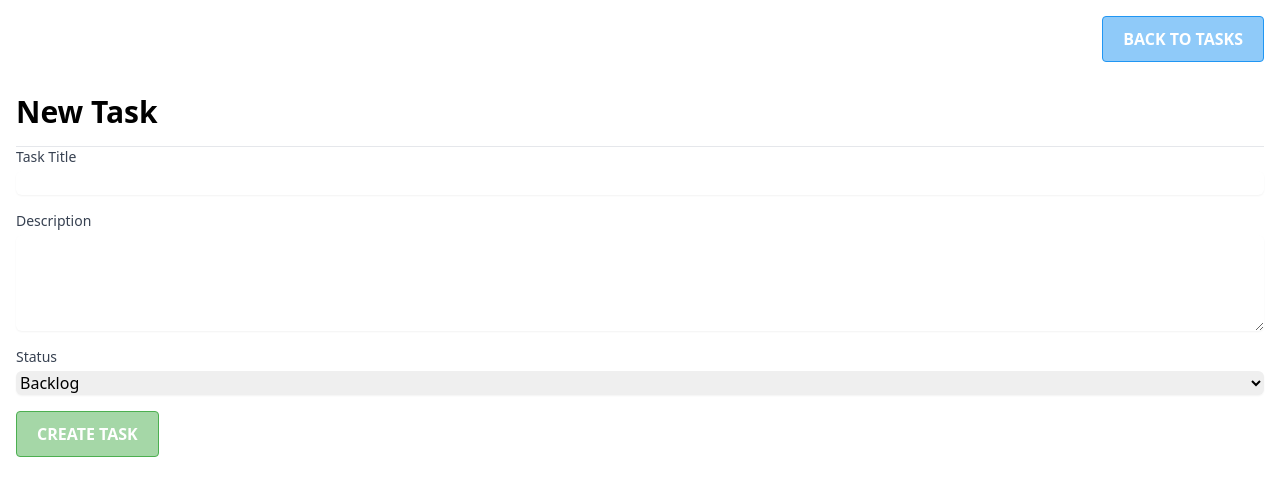
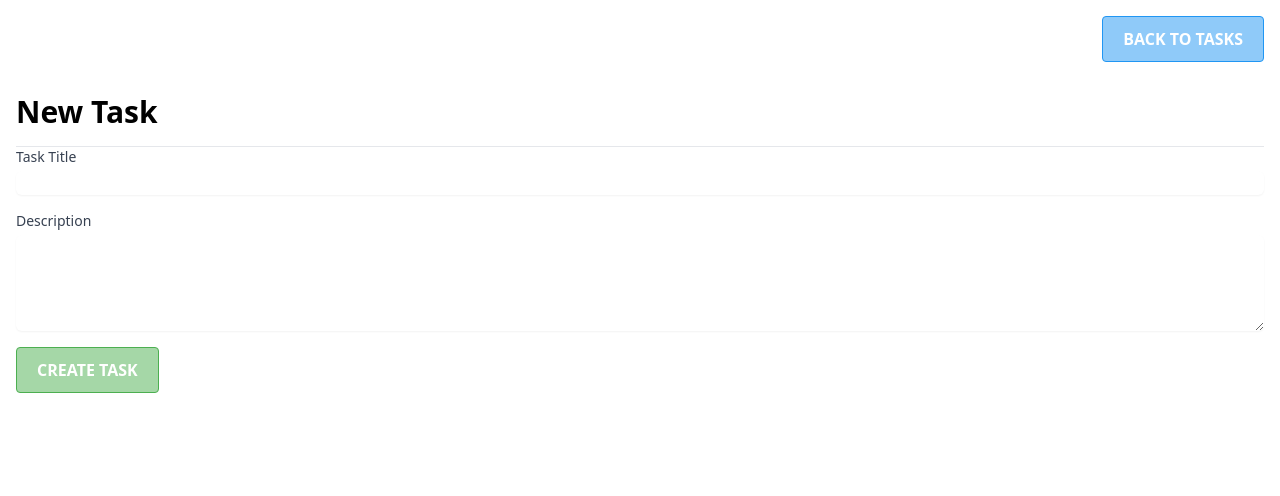
Before and after one commit to rhlbzz/react-task-manager, a Next.js app: page /create-task in a window 1280 px wide. Shown: the top 496 px of the page. Built offline with nearby package versions, Linux system fonts and the light colour scheme.

Commit message:
feat: changes in StatusComponent values

```diff
--- a/contants.ts
+++ b/contants.ts
@@ -1,20 +1,4 @@
 export enum Status {
-  BACKLOG = 'BACKLOG',
-  TODO = 'TODO',
-  IN_PROGRESS = 'IN_PROGRESS',
-  DONE = 'DONE'
+  OPEN = 'open',
+  CLOSE = 'close',
 }
-
-export enum StatusValue {
-  BACKLOG = 'Backlog',
-  TODO = 'Todo',
-  IN_PROGRESS = 'In Progress',
-  DONE = 'Done'
-}
-
-export enum StatusStyle {
-  BACKLOG = 'backlog',
-  TODO = 'todo',
-  IN_PROGRESS = 'in-progress',
-  DONE = 'done'
-}
--- a/src/components/form/CreateTask.tsx
+++ b/src/components/form/CreateTask.tsx
@@ -1,13 +1,12 @@
 'use client';
 import React, { useState, useEffect } from 'react';
 import CtaComponent from '../ui/CtaComponent';
-import { Status, StatusValue } from '@/contants';
+import { Status } from '@/contants';
 import { useRouter } from 'next/navigation';
 
 const CreateTaks: React.FC = () => {
   const [title, setTitle] = useState('');
   const [description, setDescription] = useState('');
-  const [status, setStatus] = useState(Status.BACKLOG);
   const [isClient, setIsClient] = useState(false);
   const router = useRouter();
 
@@ -23,13 +22,12 @@ const CreateTaks: React.FC = () => {
       id: `task-${storedTasks.length + 1}`,
       title,
       description,
-      status
+      status: Status.OPEN
     };
     const updatedTasks = [...storedTasks, newTask];
     localStorage.setItem('tasks', JSON.stringify(updatedTasks));
     setTitle('');
     setDescription('');
-    console.log('Task created:', newTask);
     router.push('/');
   };
 
@@ -62,19 +60,10 @@ const CreateTaks: React.FC = () => {
         ></textarea>
       </div>
       <div>
-        <label htmlFor="status" className="block text-sm font-medium text-gray-700">Status</label>
-       <select id="status" name="status" className="mt-1 block w-full border-gray-300 rounded-md shadow-sm" onChange={(e) => (setStatus(e.target.value))} value={status}>
-          <option value="" disabled>Select a status</option>
-          <option value={Status.BACKLOG}>{StatusValue.BACKLOG}</option>
-          <option value={Status.TODO}>{StatusValue.TODO}</option>
-          <option value={Status.IN_PROGRESS}>{StatusValue.IN_PROGRESS}</option>
-          <option value={Status.DONE}>{StatusValue.DONE}</option>
-        </select>
-      </div>
-      <div>
         <CtaComponent
           text="Create Task"
           variant="primary"
+          action='submit'
         />
       </div>
     </form>
--- a/src/components/ui/StatusComponent.tsx
+++ b/src/components/ui/StatusComponent.tsx
@@ -1,17 +1,14 @@
 import React from 'react';
 import styles from '../../styles/components/StatusComponent.module.scss';
 import { STATUS } from '@/types';
-import { StatusStyle, StatusValue } from '@/contants';
 
 interface StatusComponentProps {
   status: STATUS;
 }
 
 const StatusComponent: React.FC<StatusComponentProps> = ({ status }) => {
-  const statusStyle = StatusStyle[status]
-  console.log('StatusValue[status] ', StatusValue[status])
   return (
-    <span className={`uppercase inline-block mx-auto p-2 ${styles[statusStyle]}`}>{StatusValue[status]}</span>
+    <span className={`uppercase inline-block mx-auto p-2 ${styles[status.toLocaleLowerCase()]}`}>{status}</span>
   );
 };
 export default StatusComponent;
```
Also changed, not shown: src/styles/components/StatusComponent.module.scss (+6 -16 lines), types.ts (+8 -1 lines).
